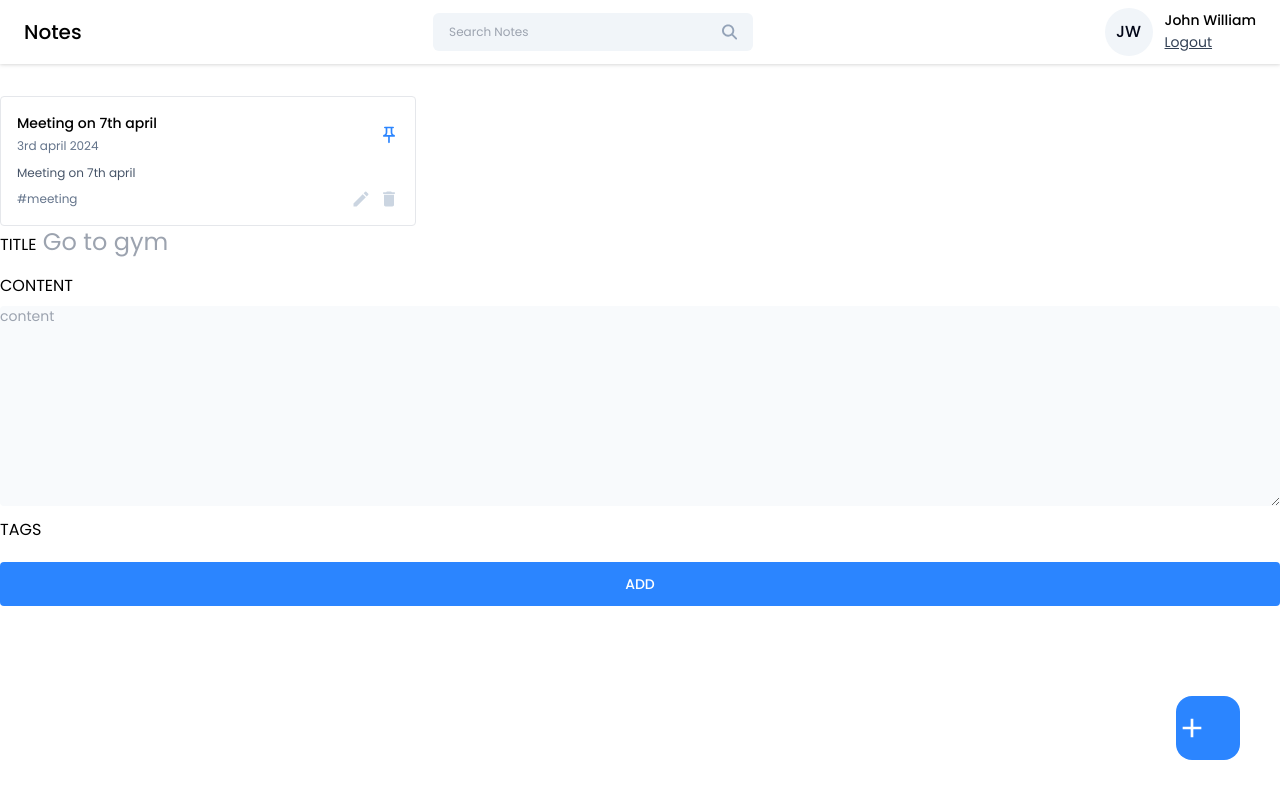
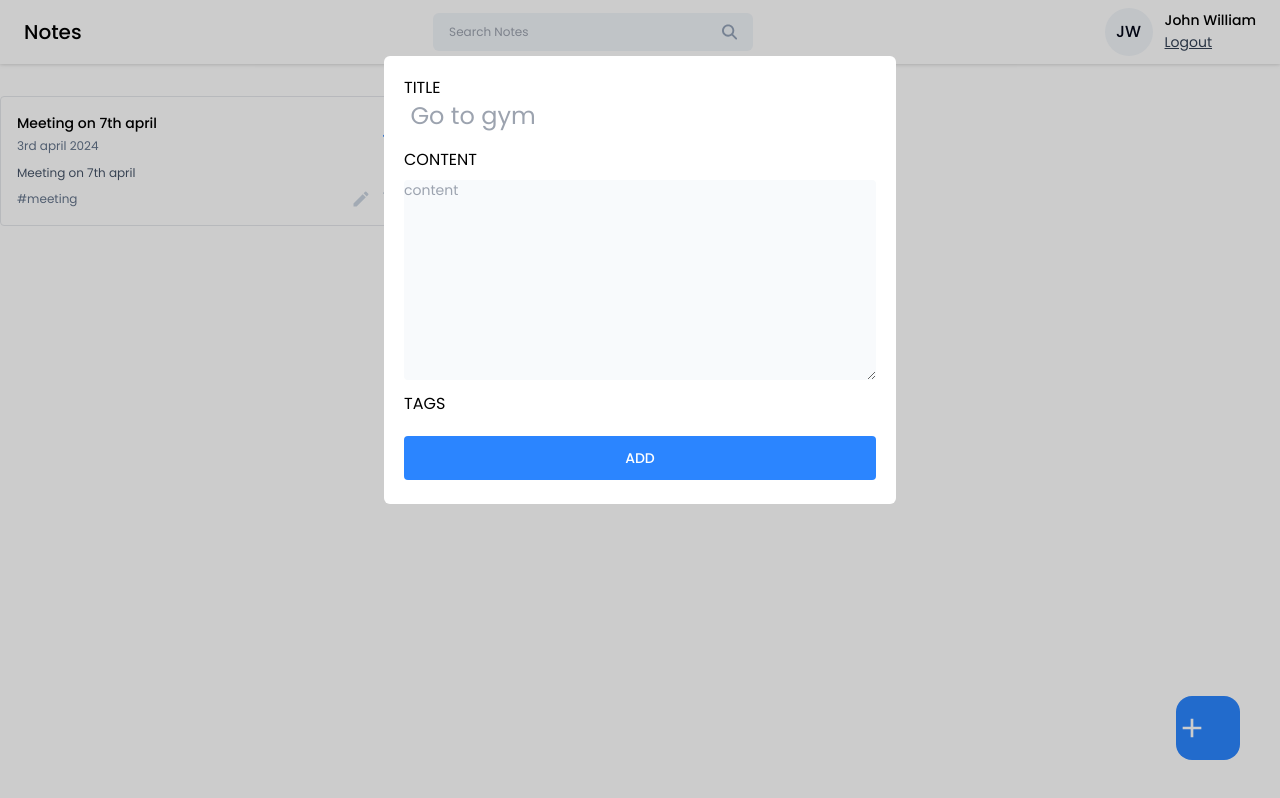
Before and after one commit to Kiwirish/DevNotes-FullStack-MERN-AWS-Application, a React (Vite) app in the folder frontend/notes-app/: page /dashboard in a window 1280 px wide. Both pictures are taken after a click on the button 1208 px from the left and 728 px from the top of the page. Built offline with nearby package versions, Linux system fonts and the light colour scheme.

Commit message:
Modal for adding note added and working

```diff
--- a/frontend/notes-app/src/pages/Home/Home.jsx
+++ b/frontend/notes-app/src/pages/Home/Home.jsx
@@ -1,11 +1,22 @@
-import React from 'react'
+import React, { useState } from 'react'
 import Navbar from "../../components/Navbar/Navbar";
 //import ProfileInfo from "../../components/cards/ProfileInfo";
 import NoteCard from '/Users/blakeleahy/Desktop/MERN-Note-App/frontend/notes-app/src/components/cards/NoteCard.jsx';
-import { MdAdd } from "react-icons/md";
+import { MdAdd, MdOutlineAlarmAdd } from "react-icons/md";
 import AddEditNotes from '/Users/blakeleahy/Desktop/MERN-Note-App/frontend/notes-app/src/pages/Home/AddEditNotes.jsx';
+import Modal from "react-modal";
+
 
 const Home = () => {
+
+    const [openAddEditModal, setOpenAddEditModal] = useState({
+        isShown: false,
+        type: "add",
+        data: null,
+
+    });
+
+
     return (
        <>
        <Navbar />
@@ -25,11 +36,31 @@ const Home = () => {
        </div>
 
         <button className="w-16 h-16 items-center justify-center rounded-2xl bg-primary hover:bg-blue-600 absolute right-10 bottom-10"
-            onClick={() => {}}>
+            onClick={() => {
+                setOpenAddEditModal({ isShown: true, type: "add", data: null});
+            }}
+        >
             <MdAdd className="text-[32px] text-white" />
         </button>
 
-        < AddEditNotes />
+        <Modal
+            isOpen={openAddEditModal.isShown}
+            onRequestClose={()=>{}}
+            style={{
+                overlay: {
+                    backgroundColor: "rgba(0,0,0,0.2)",
+                },
+            }}
+            contentLabel=""
+            className=" w-[40%] max-h-3/4 bg-white rounded-md mx-auto mt-14 p-5 overflow-scroll
+            "
+        >
+{/* w-[40%] max-h-3/4 bg-white rounded-md mx-auto mt-14 p-5 overflow-scroll
+ */}
+
+
+            < AddEditNotes />
+        </Modal>
        </>
     )
 }
```
